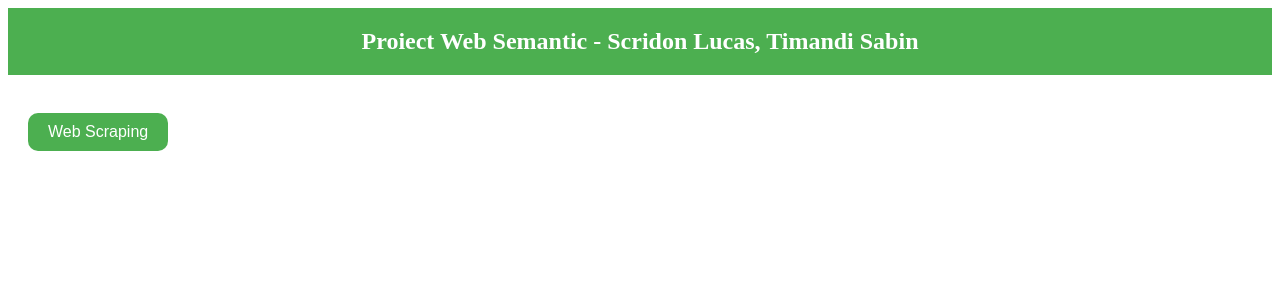
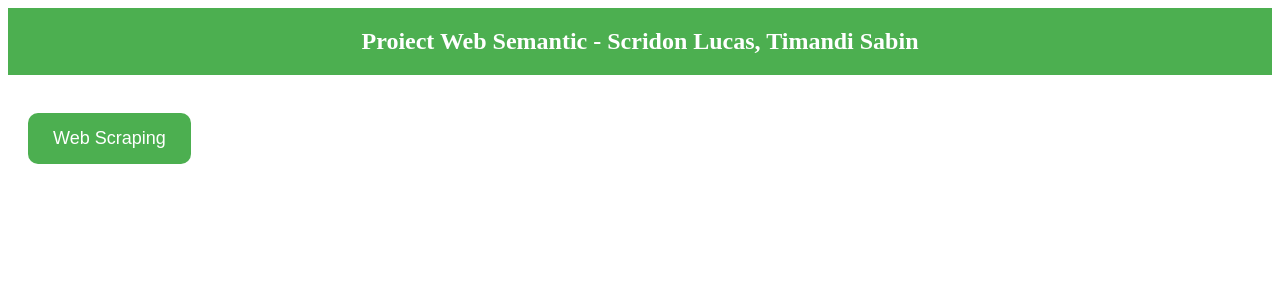
Before and after one commit to scridonlucas/semanticweb-front, a React (Vite) app: page / in a window 1280 px wide. Shown: the top 300 px of the page. Built offline with nearby package versions, Linux system fonts and the light colour scheme.

Commit message:
added services for back end interaction

```diff
--- a/src/App.jsx
+++ b/src/App.jsx
@@ -1,15 +1,14 @@
 import Header from './Components/Header';
 import Button from './Components/Button';
+import scrapingService from './services/scrapingService';
+
 function App() {
-  const sendReq = () => {
-    console.log('test');
-  };
   return (
     <div style={{ minHeight: '100%' }}>
       <Header text="Proiect Web Semantic - Scridon Lucas, Timandi Sabin" />
       <br />
 
-      <Button text="Web Scraping" onClick={sendReq} />
+      <Button text="Web Scraping" onClick={scrapingService.getData} />
     </div>
   );
 }
--- a/src/Components/Button.jsx
+++ b/src/Components/Button.jsx
@@ -1,7 +1,7 @@
 export default function Button({ text, onClick }) {
   const buttonStyle = {
-    fontSize: '16px',
-    padding: '10px 20px',
+    fontSize: '18px',
+    padding: '15px 25px',
     color: 'white',
     backgroundColor: '#4CAF50',
     border: 'none',
--- /dev/null
+++ b/src/services/scrapingService.js
@@ -0,0 +1,12 @@
+import axios from 'axios';
+
+const baseUrl = 'http://localhost:3001/api/scrape';
+
+const getData = async () => {
+  const response = await axios.get(baseUrl);
+  return response.data;
+};
+
+export default {
+  getData,
+};
```
